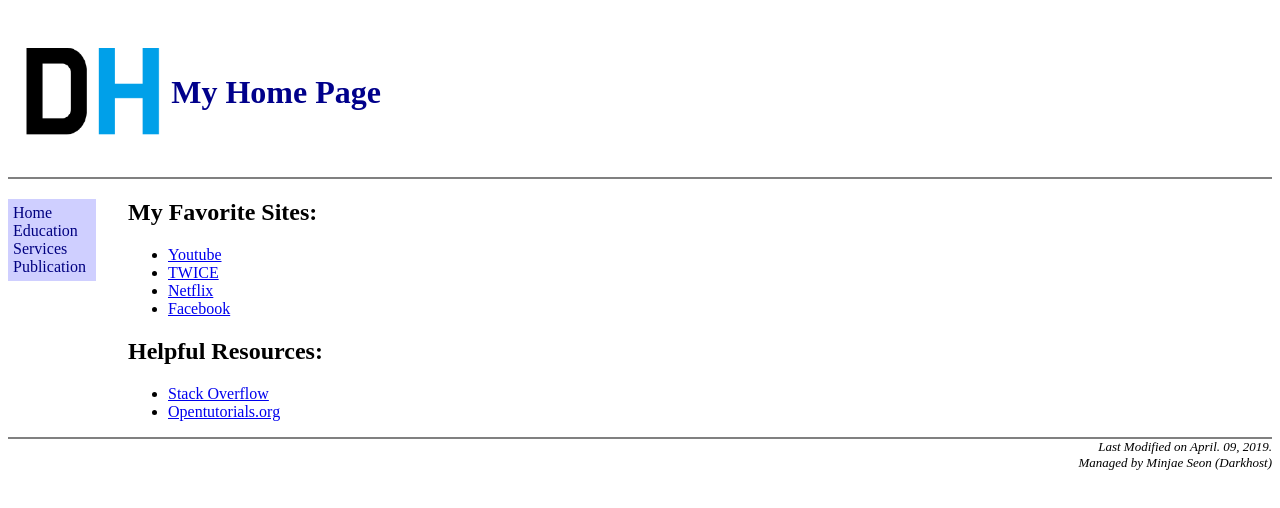
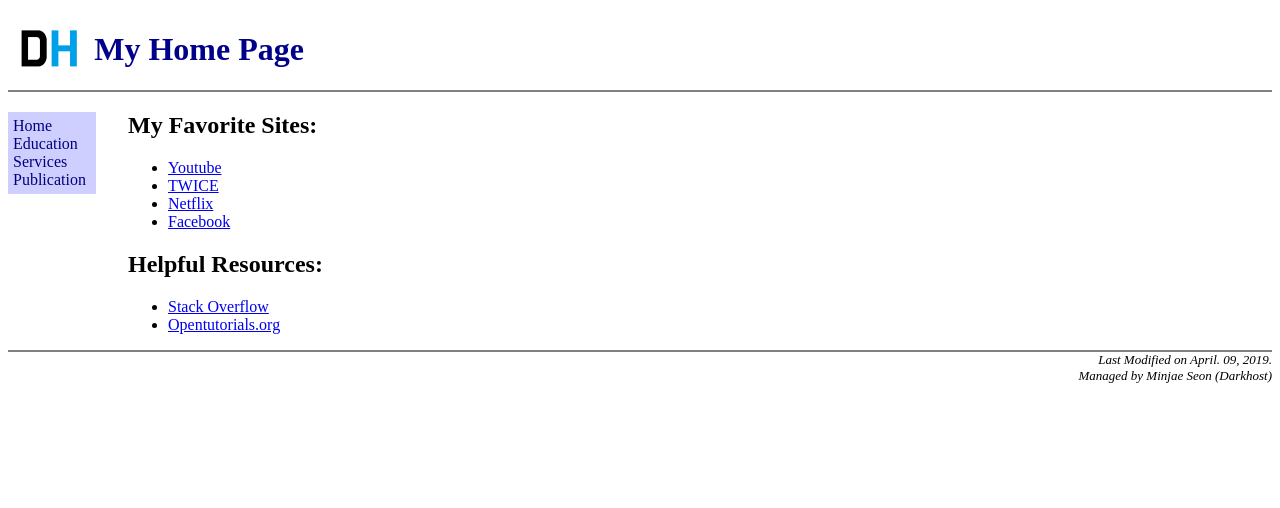
Before and after one commit to Aftermoon-dev/2019-1-1_Gachon_WebProgramming, a plain HTML site: page 190409/exercise5-3.html in a window 1280 px wide. Drawn offline with Linux system fonts and the light colour scheme.

Commit message:
Ignore All zip File & Edit exercise5-3

```diff
--- a/190409/css/5-3.css
+++ b/190409/css/5-3.css
@@ -6,6 +6,7 @@
 
 #top img {
     vertical-align: middle;
+    padding-right: 10px;
 }
 
 #top h1 {
--- a/190409/exercise5-3.html
+++ b/190409/exercise5-3.html
@@ -7,7 +7,7 @@
 </head>
 <body>
 <div id="top">
-    <img src="img/logo.png" alt="Logo" width="12%" aligin="middle">
+    <img src="img/logo.png" alt="Logo" width="5%" aligin="middle">
     <h1 id="top_title">My Home Page</h1>
 </div>
 <div id="main">
```
Also changed, not shown: 1 other file.
